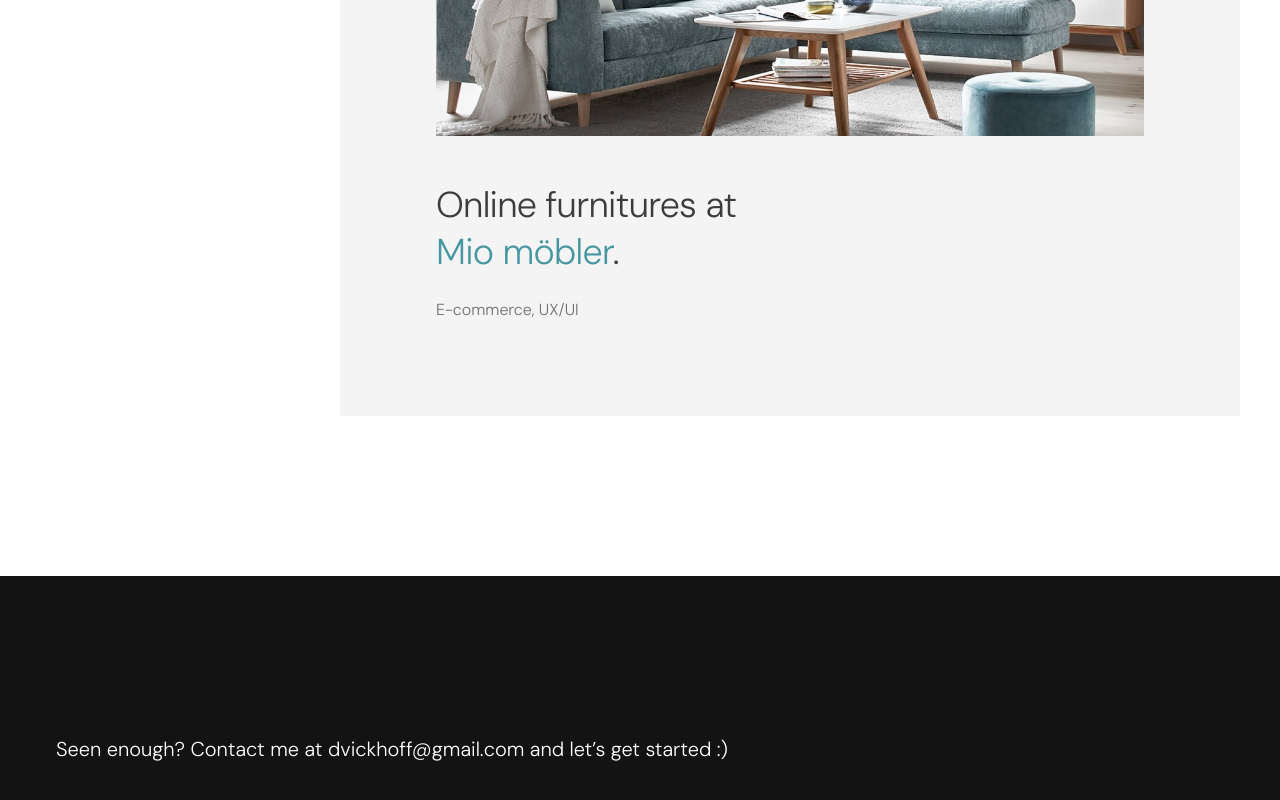
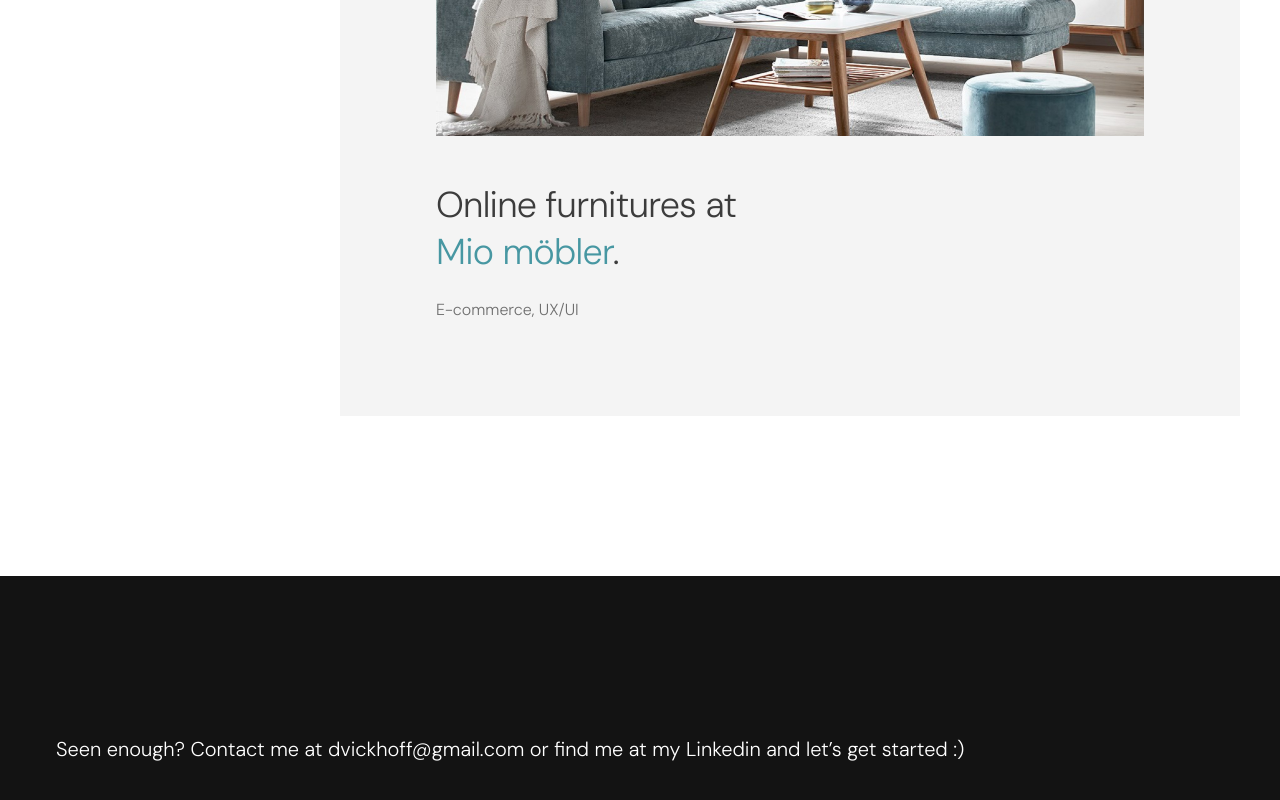
Before and after one commit to erikblomqvist/david-portfolio, a Next.js app: page / in a window 1280 px wide. Shown: the part 4289-5089 px from the top of the page. Built offline with nearby package versions, Linux system fonts and the light colour scheme.

Commit message:
Update footer.js

```diff
--- a/src/components/footer.js
+++ b/src/components/footer.js
@@ -31,7 +31,7 @@ const Footer = () => {
     return (
         <footer className={styles.footer}>
             <NextCase />
-            <p>Seen enough? Contact me at <Link href="mailto:dvickhoff@gmail.com">dvickhoff@gmail.com</Link> and let’s get started :)</p>
+            <p>Seen enough? Contact me at <Link href="mailto:dvickhoff@gmail.com">dvickhoff@gmail.com</Link> or find me at my <a href="http://www.linkedin.com/in/davidvickhoff">Linkedin</a> and let’s get started :)</p>
         </footer>
     )
 }
```
